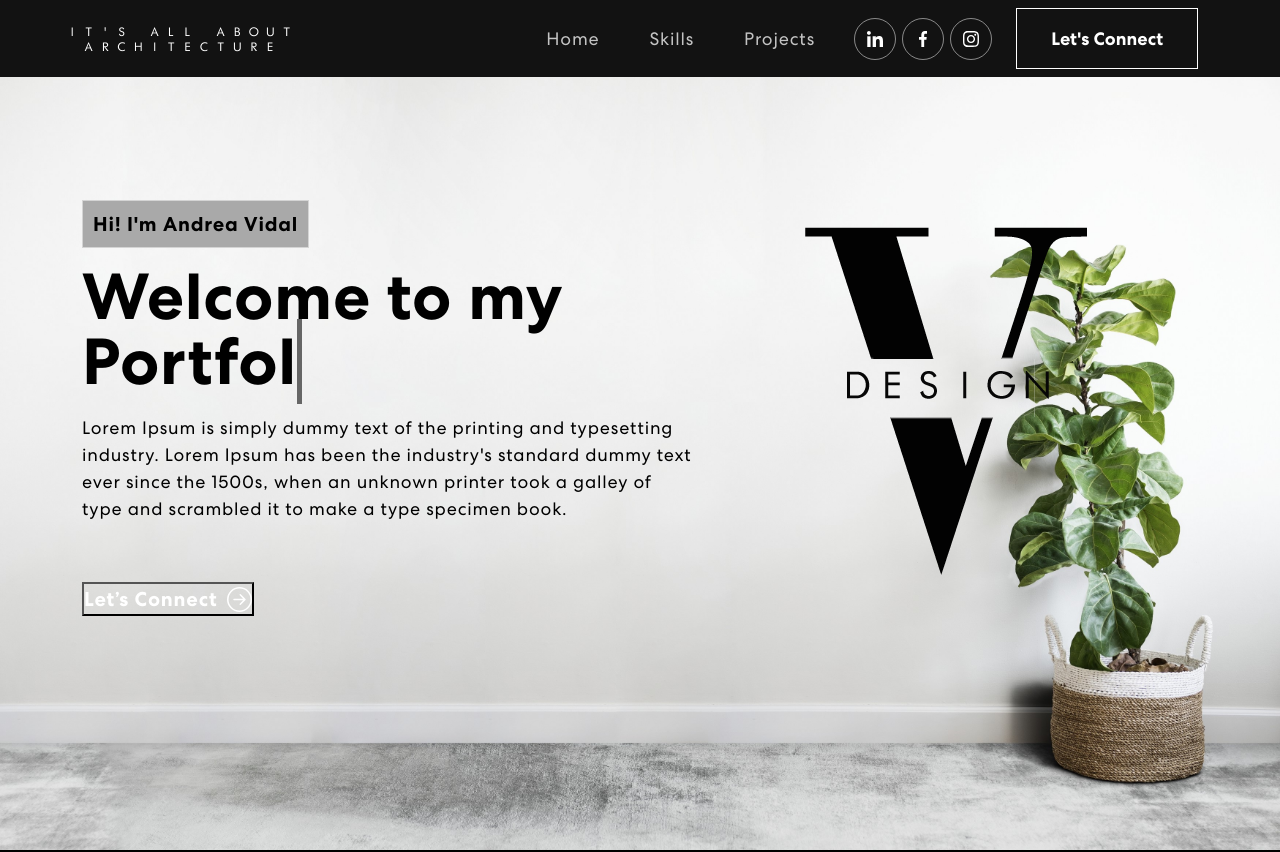
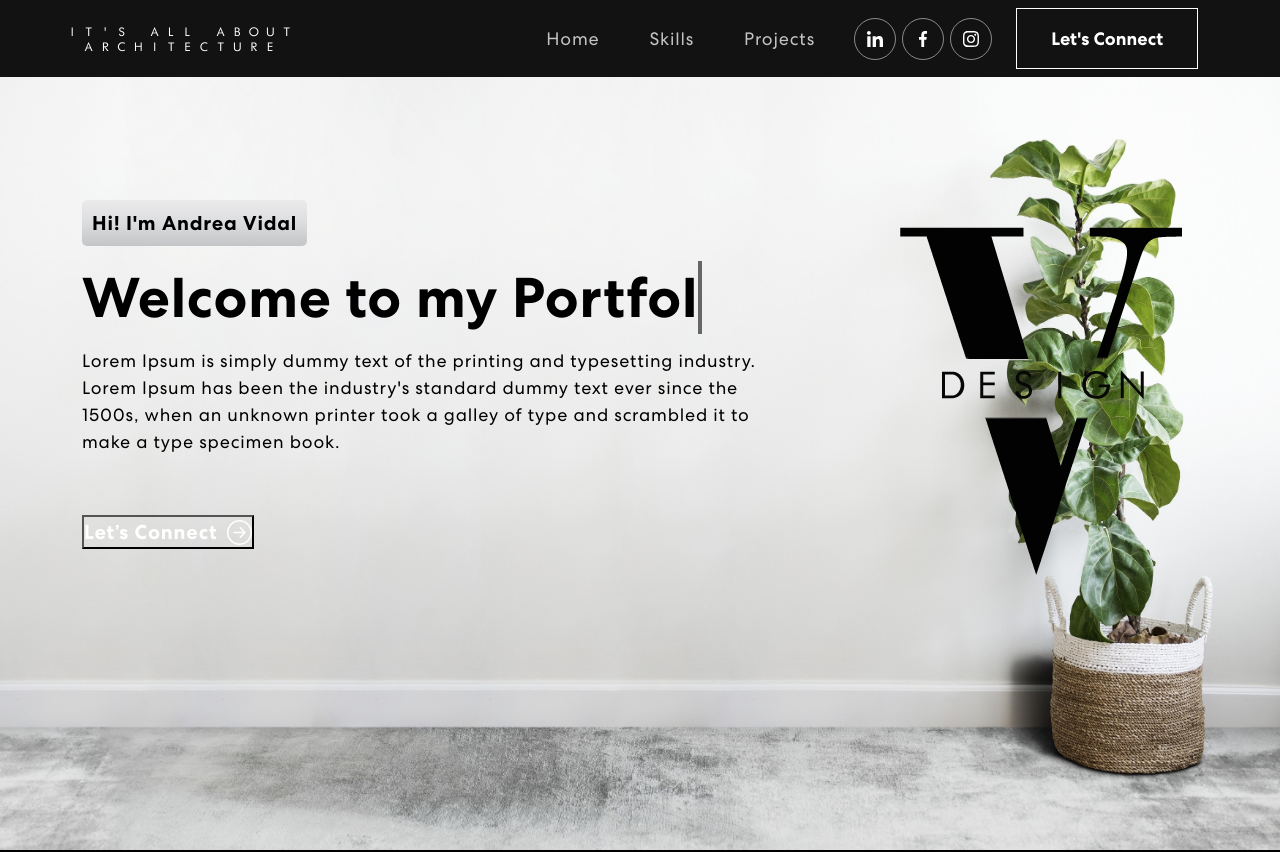
Before and after one commit to Houser97/portfolio-draft-1, a React (Create React App) app: page / in a window 1280 px wide. Shown: the top 852 px of the page. Built offline with nearby package versions, Linux system fonts and the light colour scheme.

Commit message:
Change size of columns to fit the text in Banner

```diff
--- a/src/components/banner.js
+++ b/src/components/banner.js
@@ -45,20 +45,23 @@ const Banner = () => {
 
     return (
     <section className="banner" id="home">
-        <Container>
+        <Container className="container-banner">
         <Row className="aligh-items-center">
-            <Col xs={12} md={6} xl={7}>
+            <Col //</Row>xs={12} md={6} xl={7} sm = {8}
+            sm = {8}>
             <TrackVisibility>
                 {({ isVisible }) =>
                 <div className={isVisible ? "animate__animated animate__fadeIn" : ""}>
                 <span className="tagline">Hi! I'm Andrea Vidal</span>
+                {/*Acá va la parte que se escribe dinámicamente */}
                 <h1><span className="txt-rotate"><span className="wrap">{text}</span></span></h1>
                     <p>Lorem Ipsum is simply dummy text of the printing and typesetting industry. Lorem Ipsum has been the industry's standard dummy text ever since the 1500s, when an unknown printer took a galley of type and scrambled it to make a type specimen book.</p>
                     <button onClick={() => console.log('connect')}>Let’s Connect <ArrowRightCircle size={25} /></button>
                 </div>}
             </TrackVisibility>
             </Col>
-            <Col xs={12} md={6} xl={5}>
+            <Col //</Row>xs={5} md={6} xl={5} sm = {4}
+            sm = {2}>
             <TrackVisibility>
                 {({ isVisible }) =>
                 <div className={`${isVisible ? "animate__animated animate__zoomIn" : ""} logoV`}>
--- a/src/styles/banner.css
+++ b/src/styles/banner.css
@@ -1,20 +1,21 @@
 .banner {
     margin-top: 0;
     padding: 200px 0 100px 0;
-    background-image: url('../assets/img/Plant.jpg');
+    background-image: url('../assets/img/PlantAr.jpg');
     background-position: center;
-    background-size:  cover;
+    background-size:  100% 100%;
     background-repeat: no-repeat;
-    display: flex;
-    min-height: 750px;
+
 }
 
 .banner .tagline {
     font-weight: 700;
     letter-spacing: 0.8px;
     padding: 8px 10px;
-    background: #a9a9a9;
-    border: 1px solid rgba(255, 255, 255, 0.5);
+    background: linear-gradient(to top, #c4c5c7 0%, #dcdddf 52%, #ebebeb 100%);
+    border-radius: 5px;
+    /*background: #a9a9a9;
+    border: 1px solid rgba(255, 255, 255, 0.5);*/
     font-size: 20px;
     margin-bottom: 16px;
     display: inline-block;
@@ -68,21 +69,6 @@
     height: 550px;
 }
 
-.bgImg {
-    position: absolute !important;
-    z-index: 0 !important;
-      /* Set rules to fill background */
-  min-height: 100%;
-  min-width: 1024px;
-
-  /* Set up proportionate scaling */
-  width: 100%;
-  height: auto;
-
-  /* Set up positioning */
-  top: 0;
-  left: 0;
-}
 
 @keyframes updown {
     0% {
@@ -98,3 +84,7 @@
 .txt-rotate > .wrap {
 border-right: 0.08em solid #666;
 }
+
+.txt-rotate{
+    font-size: 56px !important;
+}
```
Also changed, not shown: src/assets/img/PlantAr1.jpg (added).
